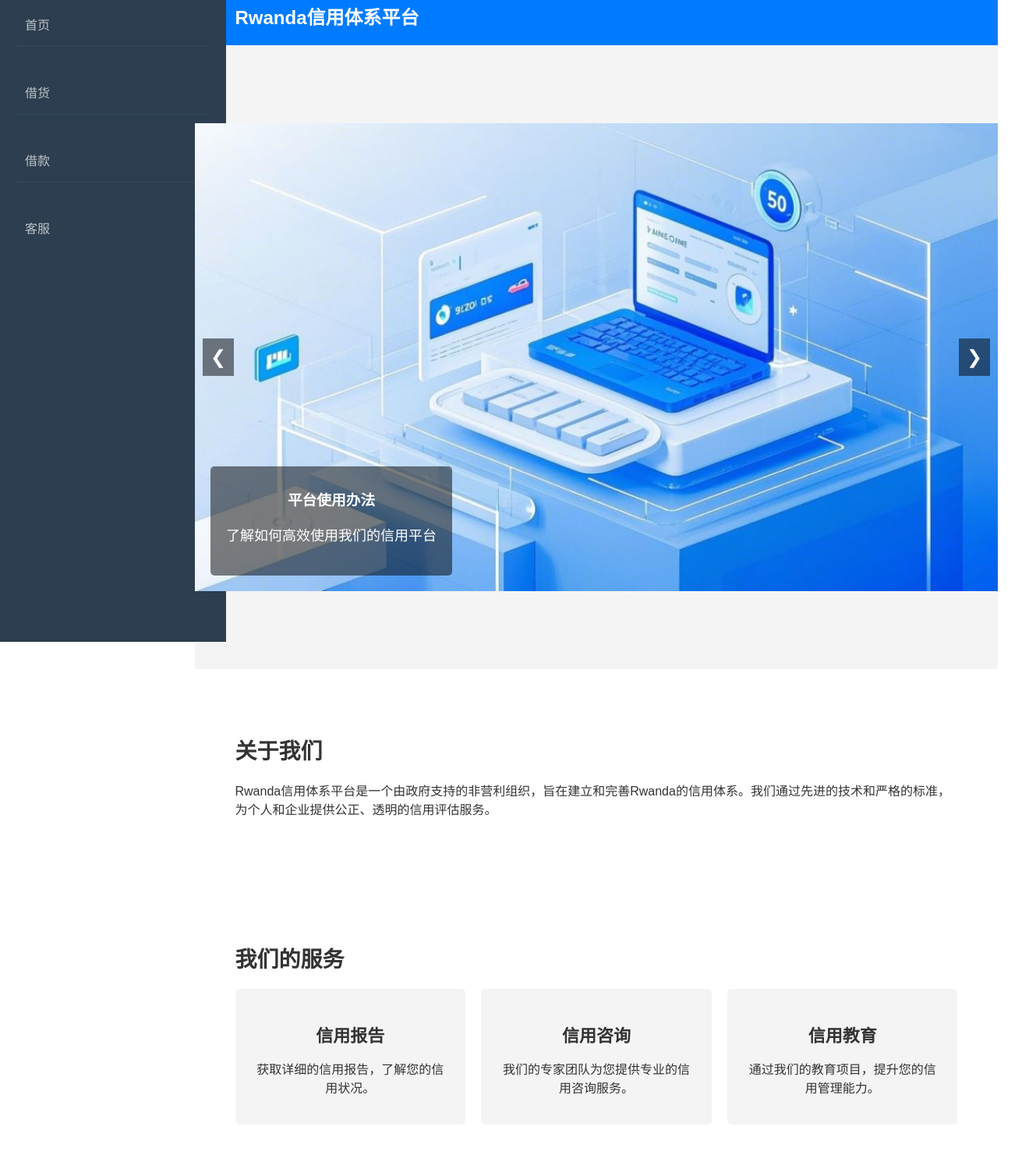
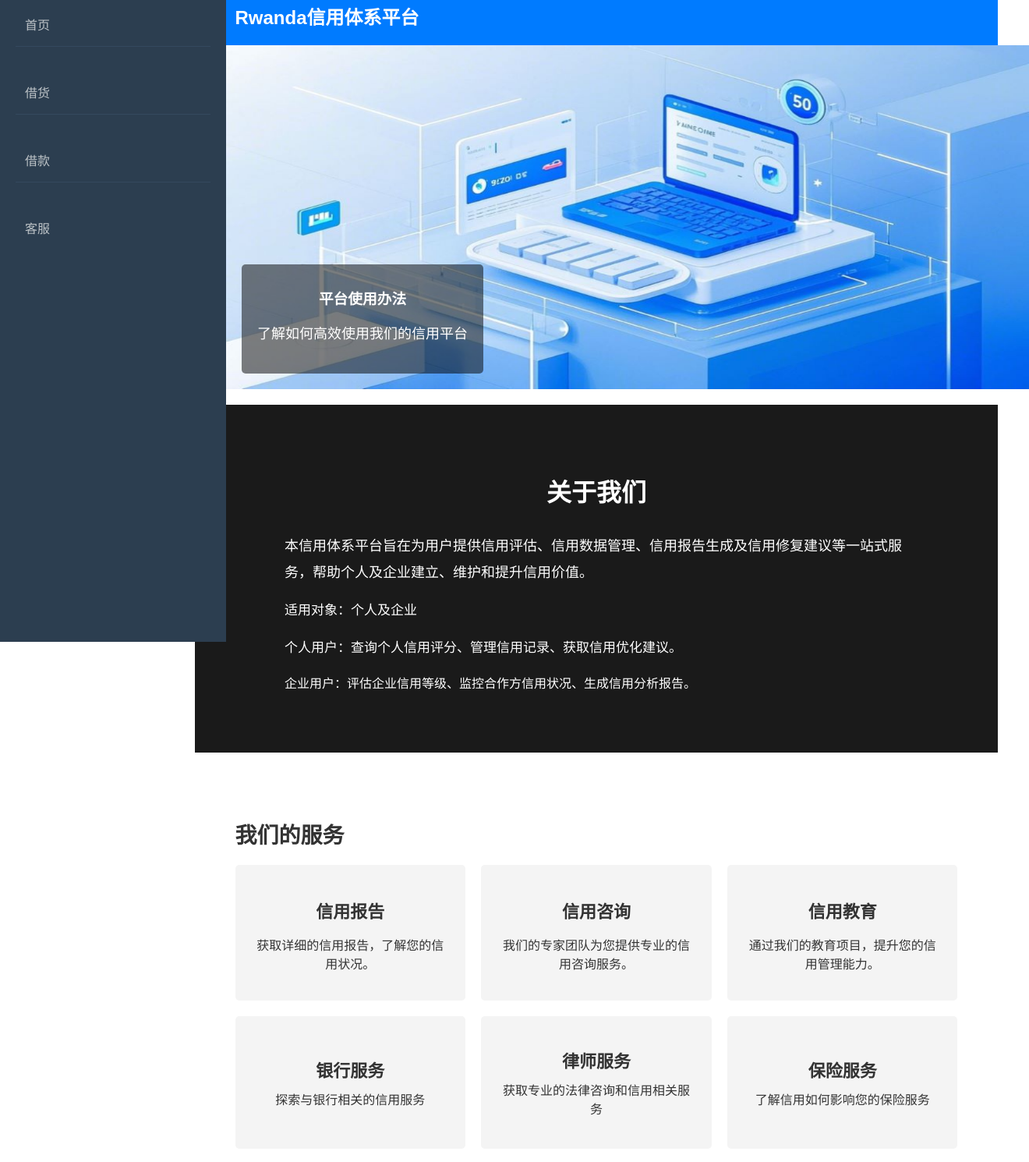
Before and after one commit to SummersSigh/rwanda, a plain HTML site: page index.html in a window 1280 px wide. Shown: the part 17-1507 px from the top of the page at 78% size, 1320 px wide, since content can reach past the window. Drawn offline with Linux system fonts and the light colour scheme; sample sign-in values are in the browser's storage.

Commit message:
fix:图片适配

```diff
--- a/index.html
+++ b/index.html
@@ -25,54 +25,24 @@
         </header>
 
         <section id="hero">
-            <div class="carousel-container">
-                <div class="carousel">
-                    <div class="carousel-item">
-                        <a href="platform-guide.html">
-                            <img src="images/guide.jpg" alt="平台使用办法">
-                            <div class="carousel-caption">
-                                <h3>平台使用办法</h3>
-                                <p>了解如何高效使用我们的信用平台</p>
-                            </div>
-                        </a>
+            <div class="hero-container">
+                <a href="platform-guide.html">
+                    <img src="images/guide.jpg" alt="平台使用办法">
+                    <div class="hero-caption">
+                        <h3>平台使用办法</h3>
+                        <p>了解如何高效使用我们的信用平台</p>
                     </div>
-                    <div class="carousel-item">
-                        <a href="bank-services.html">
-                            <img src="images/bank.jpg" alt="银行">
-                            <div class="carousel-caption">
-                                <h3>银行</h3>
-                                <p>探索与银行相关的信用服务</p>
-                            </div>
-                        </a>
-                    </div>
-                    <div class="carousel-item">
-                        <a href="insurance-services.html">
-                            <img src="images/insurance.jpg" alt="保险">
-                            <div class="carousel-caption">
-                                <h3>保险</h3>
-                                <p>了解信用如何影响您的保险服务</p>
-                            </div>
-                        </a>
-                    </div>
-                    <div class="carousel-item">
-                        <a href="legal-services.html">
-                            <img src="images/lawyer.jpg" alt="律师">
-                            <div class="carousel-caption">
-                                <h3>律师</h3>
-                                <p>获取专业的法律咨询和信用相关服务</p>
-                            </div>
-                        </a>
-                    </div>
-                </div>
-                <button class="carousel-control prev" onclick="moveSlide(-1)">&#10094;</button>
-                <button class="carousel-control next" onclick="moveSlide(1)">&#10095;</button>
+                </a>
             </div>
         </section>
 
         <section id="about">
             <div class="container">
                 <h2>关于我们</h2>
-                <p>Rwanda信用体系平台是一个由政府支持的非营利组织，旨在建立和完善Rwanda的信用体系。我们通过先进的技术和严格的标准，为个人和企业提供公正、透明的信用评估服务。</p>
+                <p>本信用体系平台旨在为用户提供信用评估、信用数据管理、信用报告生成及信用修复建议等一站式服务，帮助个人及企业建立、维护和提升信用价值。</p>
+                <p>适用对象：个人及企业</p>
+                <p>个人用户：查询个人信用评分、管理信用记录、获取信用优化建议。</p>
+                <p>企业用户：评估企业信用等级、监控合作方信用状况、生成信用分析报告。</p>
             </div>
         </section>
 
@@ -92,6 +62,20 @@
                         <h3>信用教育</h3>
                         <p>通过我们的教育项目，提升您的信用管理能力。</p>
                     </div>
+                </div>
+                <div class="service-tags">
+                    <a href="bank-services.html" class="service-tag">
+                        <h3>银行服务</h3>
+                        <p>探索与银行相关的信用服务</p>
+                    </a>
+                    <a href="legal-services.html" class="service-tag">
+                        <h3>律师服务</h3>
+                        <p>获取专业的法律咨询和信用相关服务</p>
+                    </a>
+                    <a href="insurance-services.html" class="service-tag">
+                        <h3>保险服务</h3>
+                        <p>了解信用如何影响您的保险服务</p>
+                    </a>
                 </div>
             </div>
         </section>
--- a/styles.css
+++ b/styles.css
@@ -40,8 +40,9 @@ nav ul li a {
 
 #hero {
     background: #f4f4f4;
-    padding: 100px 0;
+    padding: 0;
     text-align: center;
+    margin-bottom: 20px;
 }
 
 #hero h2 {
@@ -75,6 +76,7 @@ h2 {
     display: grid;
     grid-template-columns: repeat(auto-fit, minmax(250px, 1fr));
     gap: 20px;
+    margin-bottom: 20px;
 }
 
 .service {
@@ -278,34 +280,23 @@ body.login-page footer {
     background-color: #0056b3;
 }
 
-.carousel-container {
+.hero-container {
     position: relative;
     width: 100%;
-    max-width: 2200px;
+    max-width: 100%;
     margin: 0 auto;
     overflow: hidden;
-    height: 600px;
+    aspect-ratio: 21/9;
+    margin-left: 40px;
 }
 
-.carousel {
-    display: flex;
-    transition: transform 0.5s ease;
+.hero-container img {
+    width: 100%;
     height: 100%;
+    object-fit: fill;
 }
 
-.carousel-item {
-    min-width: 100%;
-    position: relative;
-    height: 100%;
-}
-
-.carousel-item img {
-    width: 100%;
-    height: 100%;
-    object-fit: cover;
-}
-
-.carousel-caption {
+.hero-caption {
     position: absolute;
     bottom: 20px;
     left: 20px;
@@ -313,26 +304,7 @@ body.login-page footer {
     background: rgba(0, 0, 0, 0.5);
     padding: 10px 20px;
     border-radius: 5px;
-}
-
-.carousel-control {
-    position: absolute;
-    top: 50%;
-    transform: translateY(-50%);
-    background: rgba(0, 0, 0, 0.5);
-    color: white;
-    border: none;
-    padding: 10px;
-    cursor: pointer;
-    font-size: 24px;
-}
-
-.prev {
-    left: 10px;
-}
-
-.next {
-    right: 10px;
+    max-width: 80%;
 }
 
 .button-group {
@@ -495,3 +467,141 @@ th {
 .form-footer a:hover {
     text-decoration: underline;
 }
+
+@media screen and (max-width: 768px) {
+    .hero-container {
+        aspect-ratio: 16/6;
+        margin-left: 0;
+        width: 100%;
+    }
+
+    .hero-caption {
+        padding: 8px 16px;
+    }
+
+    .hero-caption h3 {
+        font-size: 18px;
+    }
+
+    .hero-caption p {
+        font-size: 14px;
+    }
+}
+
+@media screen and (max-width: 480px) {
+    .hero-container {
+        aspect-ratio: 16/5;
+    }
+
+    .hero-caption {
+        padding: 6px 12px;
+    }
+
+    .hero-caption h3 {
+        font-size: 16px;
+    }
+
+    .hero-caption p {
+        font-size: 12px;
+    }
+}
+
+#about {
+    background-color: #1a1a1a;
+    padding: 60px 0;
+    color: #fff;
+    margin-top: 20px;
+}
+
+#about h2 {
+    font-size: 32px;
+    color: #fff;
+    margin-bottom: 30px;
+    font-weight: 600;
+    text-align: center;
+}
+
+#about p {
+    font-size: 16px;
+    line-height: 1.8;
+    color: #fff;
+    margin-bottom: 15px;
+    font-family: "Segoe UI", Arial, sans-serif;
+}
+
+#about p:first-of-type {
+    font-size: 18px;
+    color: #fff;
+    font-weight: 500;
+    line-height: 1.9;
+}
+
+#about p:nth-child(3) {
+    color: #fff;
+    font-weight: 500;
+    font-size: 17px;
+}
+
+#about p:nth-child(4) {
+    color: #fff;
+    font-weight: 500;
+    font-size: 17px;
+}
+
+#about .container {
+    max-width: 800px;
+    margin: 0 auto;
+    padding: 0 20px;
+}
+
+.service-tags {
+    display: grid;
+    grid-template-columns: repeat(auto-fit, minmax(250px, 1fr));
+    gap: 20px;
+}
+
+.service-tag {
+    background: #f4f4f4;
+    padding: 20px;
+    border-radius: 5px;
+    text-align: center;
+    text-decoration: none;
+    color: #333;
+    transition: background-color 0.3s ease;
+    display: flex;
+    flex-direction: column;
+    justify-content: center;
+    align-items: center;
+    height: 100%;
+}
+
+.service-tag h3 {
+    font-size: 22px;
+    margin-bottom: 10px;
+    font-weight: 700;
+    margin-top: 0;
+}
+
+.service-tag p {
+    margin: 0;
+    font-size: 16px;
+    color: #333;
+}
+
+.service-tag:hover {
+    background: #e9e9e9;
+}
+
+/* 响应式样式 */
+@media screen and (max-width: 768px) {
+    .service-tags {
+        flex-direction: column;
+        align-items: center;
+        gap: 15px;
+    }
+
+    .service-tag {
+        width: 100%;
+        max-width: 250px;
+    }
+}
```
Also changed, not shown: images/bank.jpg (deleted), images/insurance.jpg (deleted), images/lawyer.jpg (deleted).
